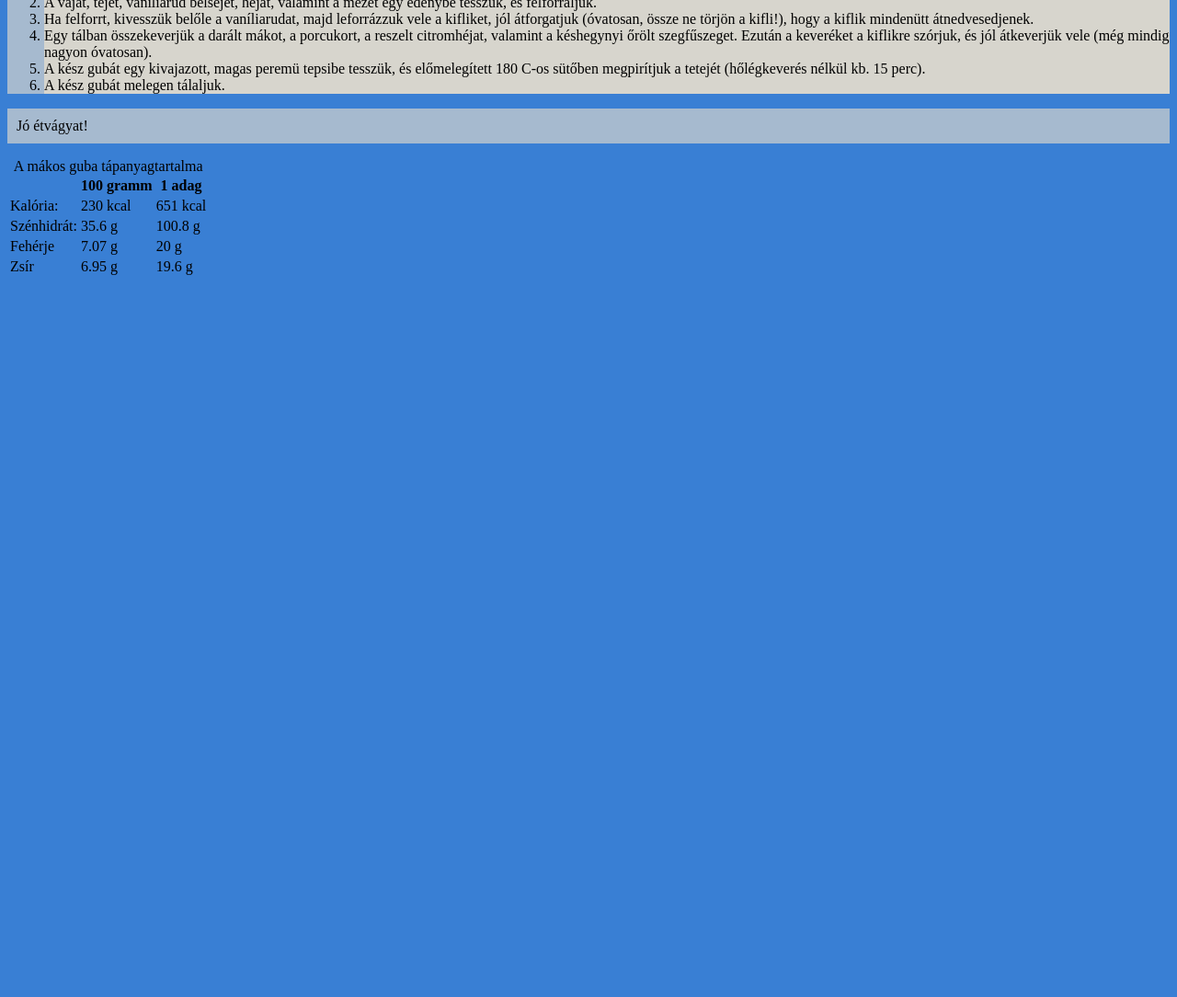
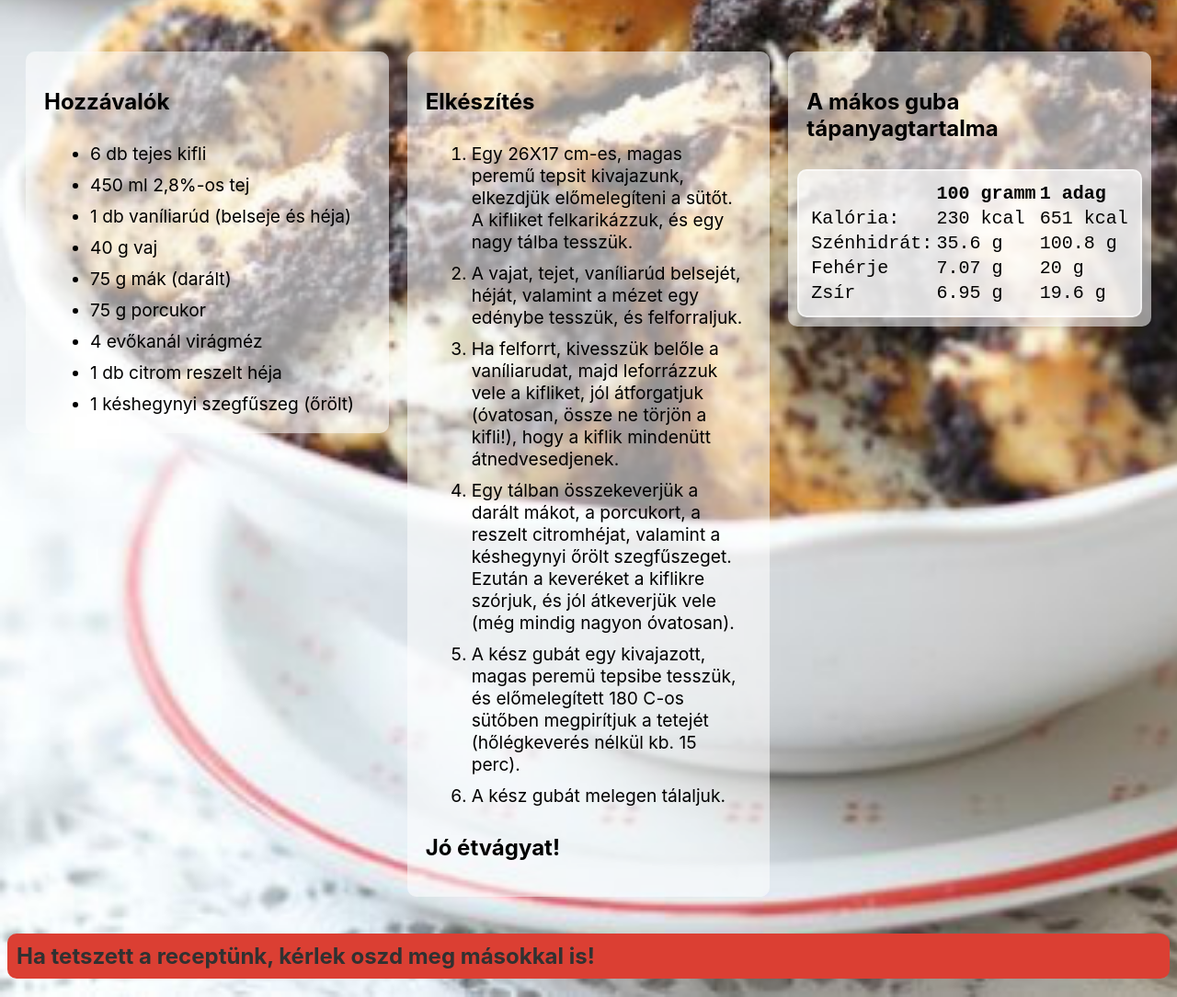
Before and after one commit to taklert/public-HTML-CSS, a plain HTML site: page HTML-3/gyakorlat-1/weboldal-external-style.html in a window 1280 px wide. Shown: the part 690-1774 px from the top of the page at 92% size. Before the commit the page ends 1000 px from the top, so only its background shows below. Drawn offline with Linux system fonts and the light colour scheme.

Commit message:
finalizing the ""weboldal-external-style.html", and the style.css

```diff
--- a/HTML-3/gyakorlat-1/css/style.css
+++ b/HTML-3/gyakorlat-1/css/style.css
@@ -1,30 +1,106 @@
+* {
+    box-sizing: border-box;
+}
+.paragraph{
+    background-color: #ffffff8c;
+    text-align: justify;
+    padding: 10px;
+}
+.header {
+    width: 80%;
+    text-align: justify;
+    padding: 10px;
+    margin: 10px;
+}
+.row {
+    display: flex;
+    flex-wrap: wrap;
+    padding: 10px;
+}
+.column {
+    flex: 30%;
+    max-width: 33%;
+    height: fit-content;
+    margin: 10px;
+    padding: 10px;
+    background-color: #ffffff8c;
+    border-radius: 10px;
+}
+.footer {
+    bottom: 10px;
+    width: 100%;
+    background-color: #db3f33;
+    color: #000000;
+    border-radius: 10px;
+}
+table {
+    width: 100%;
+    font-size: x-large;
+    font-family: monospace;
+    text-align: left;
+    border-radius: 10px;
+    border-style: solid;
+    border-width: 2px;
+    border-color: #ffffff8c;
+    background-color: #ffffffb0;
+    padding: 10px;
+}
+thead {
+    border-bottom: 2px;
+    border-style: solid;
+    border-radius: 10px;
+    border-color: #ffffff8c;
+}
+ul, ol, li {
+    margin: 10px;
+}
 body {
-    background-color: #397fd4;
+    background-image: url("../img/makos-guba_cropped.jpg");
+    background-repeat: no-repeat;
+    background-size: cover;
+    font-family: -apple-system, BlinkMacSystemFont, 'Segoe UI', Roboto, Oxygen, Ubuntu, Cantarell, 'Open Sans', 'Helvetica Neue', sans-serif;
+    font-size: larger;
+}
+h1, h2 {
+        font-weight: bold;
+        font-size: x-large;
+        padding: 10px;
 }
 h1 {
-        font-weight: bold;
-}
-mark {
-    background-color: #ffb751;
-    border-radius: 3px;
-    padding: 5px;
+    font-size: 10vmax;
 }
 p {
     text-align: justify;
-    padding: 10px;
-    background-color: #ffebcd8c;
-}
-.header {
-    width: 60%;
-    text-align: justify;
-    background-image: url("../img/makos-guba.jpg");
-    background-repeat: no-repeat;
-    background-size: cover;
+    border-radius: 10px;
     padding: 10px;
 }
-table {
-    align-items: center;
+a:link {
+    color: #313131;
+    background-color: transparent;
+    text-decoration: none;
+  }
+
+  a:visited {
+    color: #33423d;
+    background-color: transparent;
+    text-decoration: none;
+  }
+
+  a:hover {
+    color: #837964;
+    background-color: transparent;
+    text-decoration: none;
+  }
+
+  a:active {
+    color: #837964;
+    background-color: transparent;
+    text-decoration: none;
+  }
+  /* Responsive layout - egymás fölé helyezi a dobozokat */
+@media (max-width: 1000px) {
+    .column {
+      flex: 100%;
+      max-width: 100%;
+    }
 }
-ul, ol, li {
-    background-color: #ffebcd8c;
-}
--- a/HTML-3/gyakorlat-1/weboldal-external-style.html
+++ b/HTML-3/gyakorlat-1/weboldal-external-style.html
@@ -8,10 +8,13 @@
 </head>
 <body>
 	<div class="header">
-		<h1><mark>Mákos guba</mark></h1>
+		<h1>Mákos guba</h1>
 		<h2>Története</h2>
-		<p>Édesszájú őseink lőnye néven ismerték a mákos gubát, de bizonyos régiókban – a hagyományos kelt tésztás verzióra – bobajkaként is hivatkoznak. Az első magyar nyelvű nyomtatott szakácskönyv, a Szakáts mesterségnek könyvetskéje (1695) már tartalmazza a mákos guba receptjét, amely nem sokban tér el a napjainkban készített változattól.</p>
-		<p>A mákhoz sok népi hiedelem kötődik, amelyek szerint az apró szemű étel – hasonlóan a lencséhez – szerencsét és pénzt hoz a házhoz. A mákos gubát hagyományosan böjtöléskor, karácsony előtt vagy nagypénteken szolgálták fel a hús- és zsírmentes étrend részeként. Mára azonban olyannyira közkedveltté vált, hogy fogyasztása nincsen rituáléhoz kötve.</p>
+		<p class="paragraph">Édesszájú őseink lőnye néven ismerték a mákos gubát, de bizonyos régiókban – a hagyományos kelt tésztás verzióra – bobajkaként is hivatkoznak. Az első magyar nyelvű nyomtatott szakácskönyv, a Szakáts mesterségnek könyvetskéje (1695) már tartalmazza a mákos guba receptjét, amely nem sokban tér el a napjainkban készített változattól.</p>
+		<p class="paragraph">A mákhoz sok népi hiedelem kötődik, amelyek szerint az apró szemű étel – hasonlóan a lencséhez – szerencsét és pénzt hoz a házhoz. A mákos gubát hagyományosan böjtöléskor, karácsony előtt vagy nagypénteken szolgálták fel a hús- és zsírmentes étrend részeként. Mára azonban olyannyira közkedveltté vált, hogy fogyasztása nincsen rituáléhoz kötve.</p>
+	</div>
+	<div class="row">
+	<div class="column">
 		<h2>Hozzávalók</h2>
 		<ul>
 			<li>6 db tejes kifli</li>
@@ -25,7 +28,7 @@
 			<li>1 késhegynyi szegfűszeg (őrölt)</li>
 		</ul>
 	</div>
-	<div>
+	<div class="column">
 		<h2>Elkészítés</h2>
 		<ol>
 			<li>Egy 26X17 cm-es, magas peremű tepsit kivajazunk, elkezdjük előmelegíteni a sütőt. A kifliket felkarikázzuk, és egy nagy tálba tesszük.</li>
@@ -35,9 +38,11 @@
 			<li>A kész gubát egy kivajazott, magas peremü tepsibe tesszük, és előmelegített 180 C-os sütőben megpirítjuk a tetejét (hőlégkeverés nélkül kb. 15 perc).</li>
 			<li>A kész gubát melegen tálaljuk.</li>
 		</ol>
-		<p>Jó étvágyat!</p>
+		<h2>Jó étvágyat!</h2>
+	</div>
+	<div class="column">
 		<table>
-			<caption>A mákos guba tápanyagtartalma</caption>
+			<h2>A mákos guba tápanyagtartalma</h2>
 			<thead>
 				<tr>
 					<th></th>
@@ -69,5 +74,9 @@
 			</tbody>
 		</table>
 	</div>
+	</div>
+	<div class="footer">
+		<h2><a href="https://www.mindmegette.hu/makos-guba-iii.recept/">Ha tetszett a receptünk, kérlek oszd meg másokkal is!</a></h2>
+	</div>
 </body>
 </html>
```
Also changed, not shown: HTML-3/gyakorlat-1/img/makos-guba_cropped.jpg (added), HTML-3/gyakorlat-1/img/makos-guba_wide.jpg (added).
